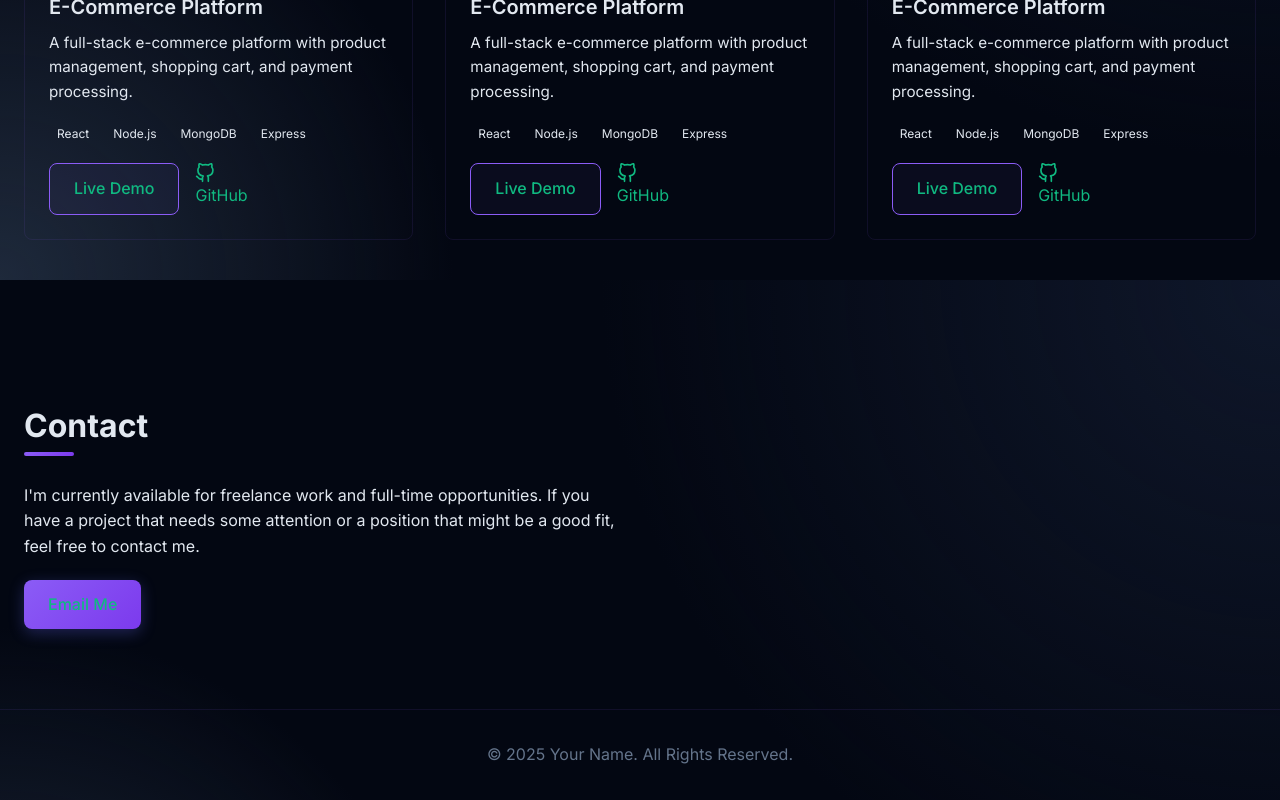
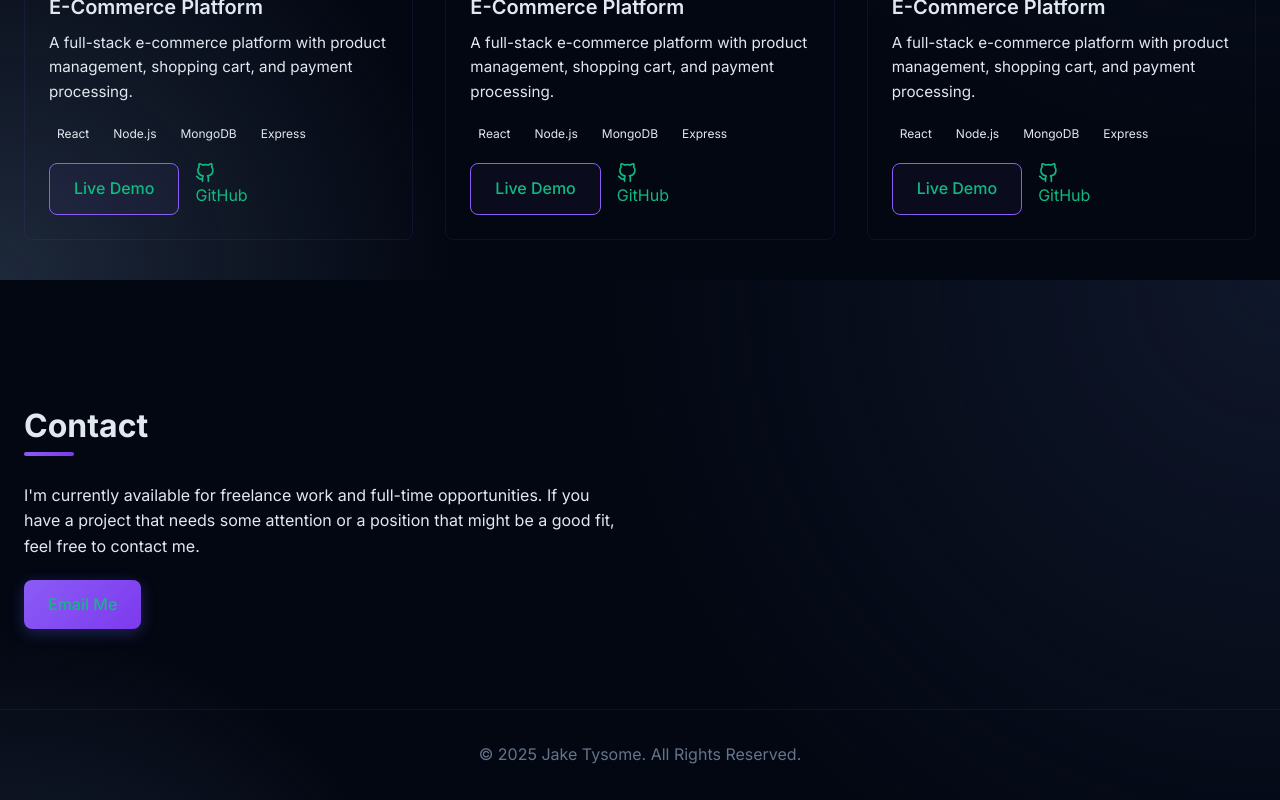
Before and after one commit to jaketysome/portfolio-website, a Next.js app: page / in a window 1280 px wide. Shown: the part 1320-2120 px from the top of the page. Built offline with nearby package versions, Linux system fonts and the light colour scheme.

Commit message:
updates name in footer

```diff
--- a/app/components/layout/footer.tsx
+++ b/app/components/layout/footer.tsx
@@ -2,7 +2,7 @@
   return (
     <footer>
       <div className="container">
-        <p>&copy; 2025 Your Name. All Rights Reserved.</p>
+        <p>&copy; 2025 Jake Tysome. All Rights Reserved.</p>
       </div>
     </footer>
   );
```
